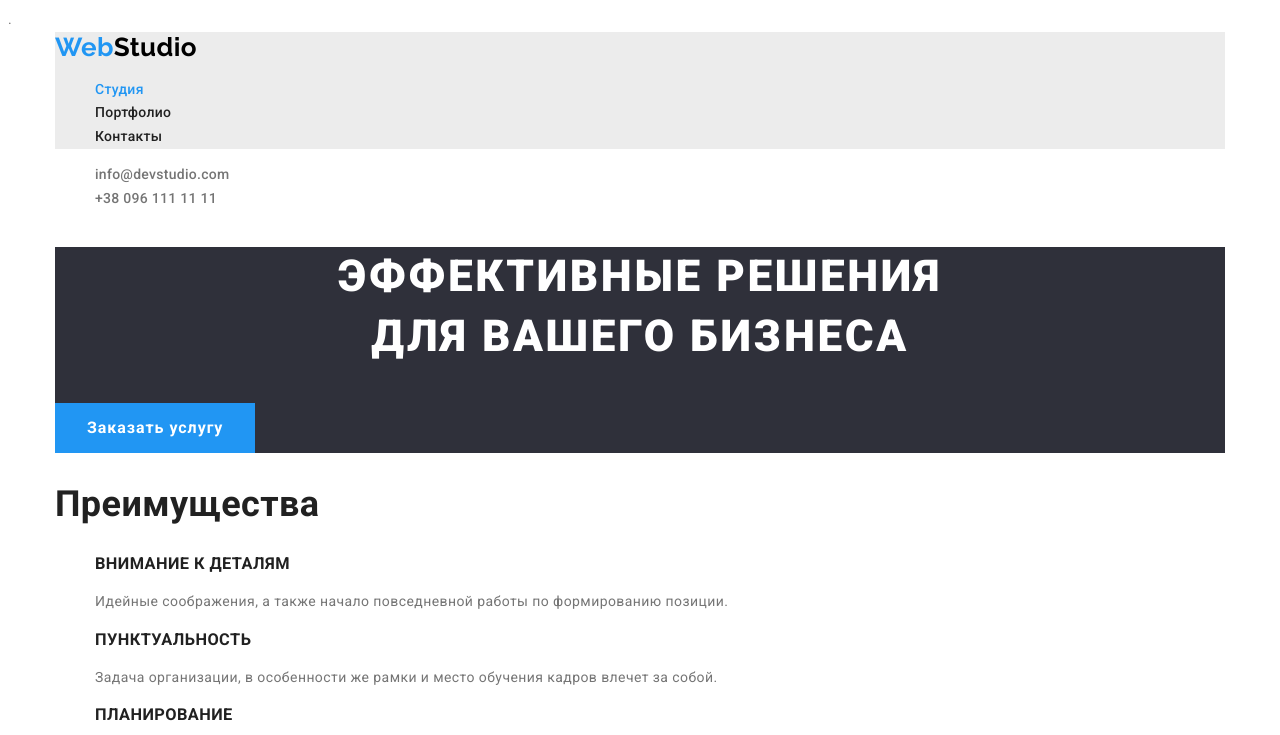
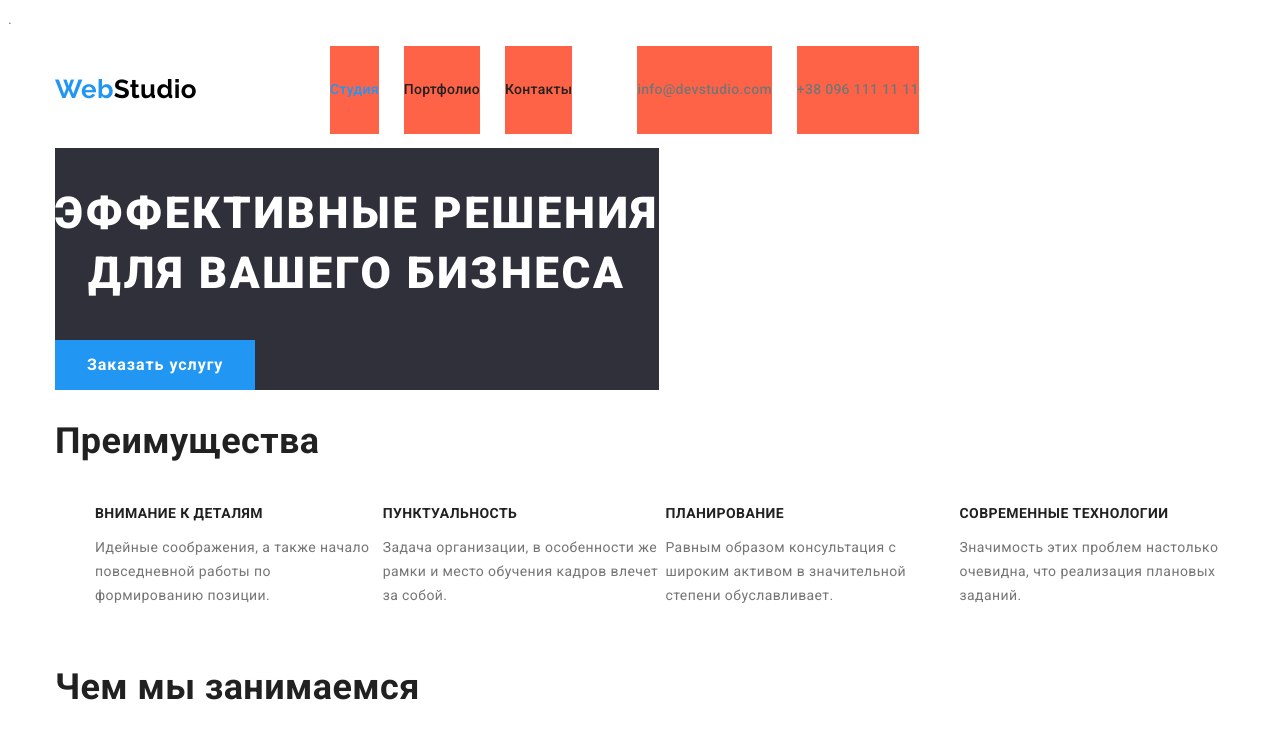
Before and after one commit to Hanna-Bocharova/goit-markup-hw-02, a plain HTML site: page index.html in a window 1280 px wide. Shown: the top 735 px of the page. Drawn offline with Linux system fonts and the light colour scheme.

Commit message:
Update main.css

```diff
--- a/css/main.css
+++ b/css/main.css
@@ -23,21 +23,29 @@ body {
   letter-spacing: 0.03em;
 }
 
-.container {
-  margin: 0 auto;
-  max-width: 1170px;
-  width: 100%;
-}
-
 .link {
   text-decoration: none;
 }
 
 .list {
   list-style: none;
+  display: flex;
 }
 
 /* header */
+
+.container {
+  margin: 0 auto;
+  max-width: 1170px;
+  width: 100%;
+  display: flex;
+  align-content: center;
+}
+
+.header-nav {
+  display: flex;
+  align-items: center;
+}
 
 .logo {
   font-family: var(--font-family-logo);
@@ -62,6 +70,25 @@ body {
   color: var(--color-secondary);
 }
 
+.header-list,
+.header-contakts-list {
+  display: flex;
+}
+
+.header-contakts-list li,
+.header-list li {
+  display: block;
+  margin-right: 25px;
+  padding-top: 32px;
+  padding-bottom: 32px;
+
+  background-color: tomato;
+}
+
+.header-list .header-link:last-child {
+  margin-right: 0;
+}
+
 .header-contakts-link {
   color: var(--color-primary);
 }
@@ -74,9 +101,8 @@ body {
 .accent {
   color: var(--color-accent);
 }
-
-.header-nav {
-  background-color: var(--color-top);
+.header-list {
+  margin-left: 93px;
 }
 
 /* hero */
@@ -116,6 +142,8 @@ body {
   cursor: pointer;
 }
 
+/* benefits */
+
 .benefits-caption,
 .activity-caption,
 .team-caption {
@@ -125,11 +153,10 @@ body {
   color: var(--color-secondary);
 }
 
-/* benefits */
-
 .benefits-title {
   color: var(--color-secondary);
   font-weight: 700;
+  font-size: 14px;
   line-height: 1.14;
   text-transform: uppercase;
 }
@@ -177,6 +204,10 @@ body {
   background-color: var(--color-background);
 }
 
+.footer .logo {
+  color: var(--color-tertiary);
+}
+
 /* portfolio */
 /* titles */
 
@@ -190,10 +221,13 @@ body {
   letter-spacing: 0.03em;
   border: none;
   cursor: pointer;
+
+  padding: 6px 22px;
 }
 .button:hover,
 .button:focus {
   background-color: var(--color-accent);
+  color: var(--color-tertiary);
 }
 
 /* projects */
```
